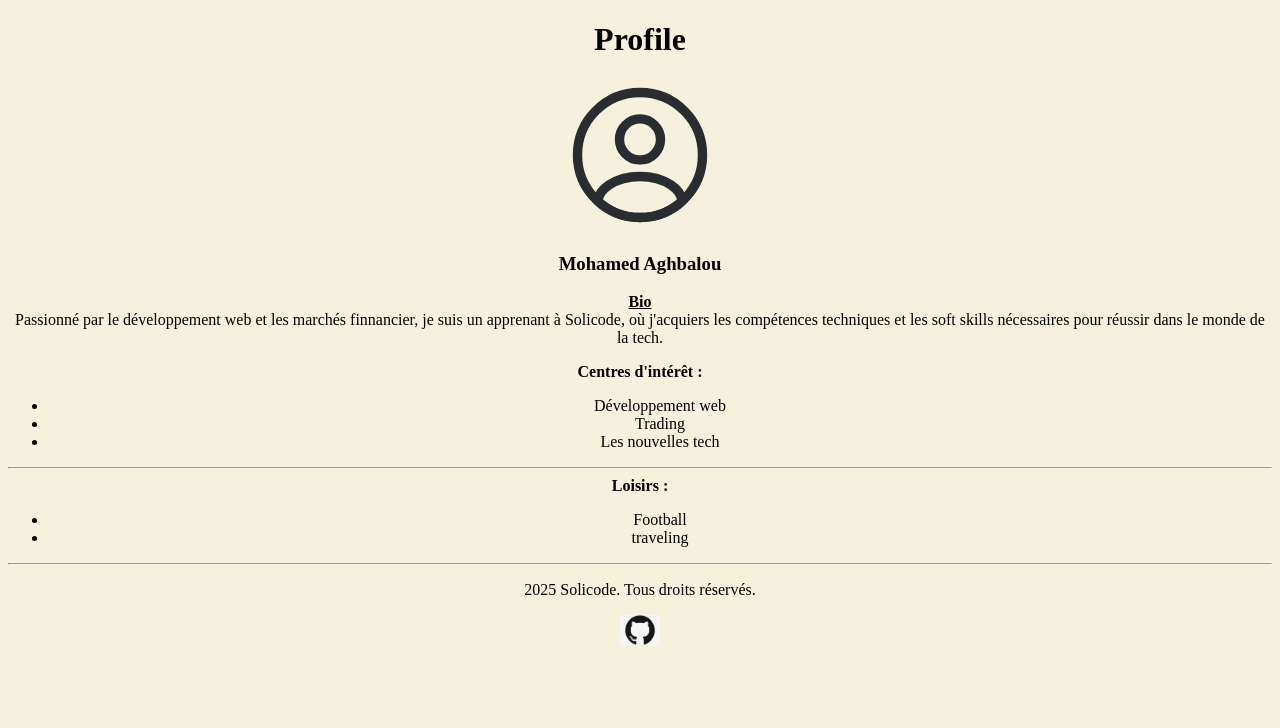
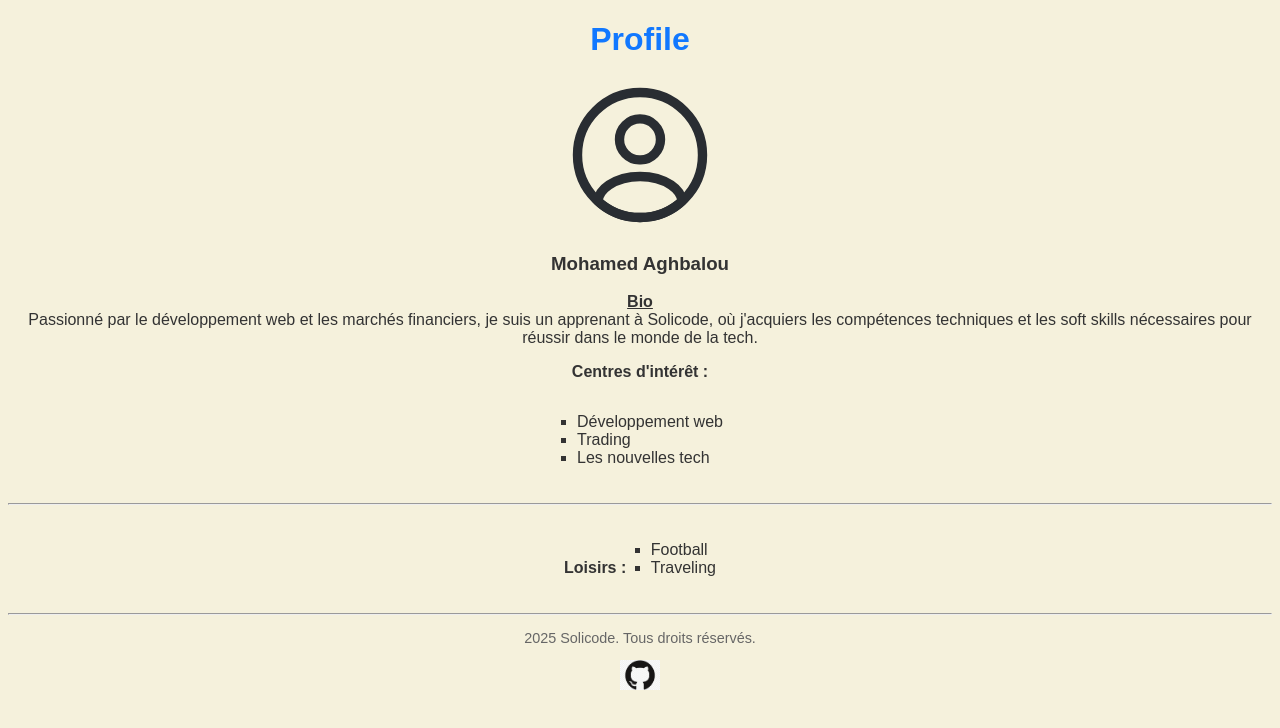
Before and after one commit to medsolicode/Structure-de-base-dune-page-HTML, a plain HTML site: page Page profil Solicode/index.html in a window 1280 px wide. Drawn offline with Linux system fonts and the light colour scheme.

Commit message:
hkfhjhffkjhjkhkdduhjkghfjkdhk

```diff
--- a/Page profil Solicode/index.html
+++ b/Page profil Solicode/index.html
@@ -3,32 +3,54 @@
 <head>
     <meta charset="UTF-8">
     <meta name="viewport" content="width=device-width, initial-scale=1.0">
-    <link rel="stylesheet" type="text/css" href="/Page profil Solicode/style.css">
+    <title>Mon Profile</title>
+    <style>
+        body {
+            background-color: #F5F1DC;
+            font-family: Arial, sans-serif;
+            color: #333;
+        }
 
-    <title>Mon Profile</title>
+        header h1 {
+            color: #1178ff;
+        }
+
+        section {
+            margin: 20px auto;
+            text-align: center;
+        }
+
+        ul {
+            list-style-type: square;
+            padding-left: 20px;
+            text-align: left;
+            display: inline-block;
+        }
+
+        footer {
+            font-size: 0.9em;
+            color: #666;
+        }
+    </style>
 </head>
-<body bgcolor="F5F1DC">
+<body>
     <header align="center">
         <h1><b>Profile</b></h1>
     </header>
+
     <section align="center">
-
         <img src="assets/profile-circle.svg" alt="Photo de profil de l'apprenant" width="150" height="150">
         <h3>Mohamed Aghbalou</h3>
         <p>
-                    <b><u>Bio</u></b>
-                    <br>
-                    Passionné par le développement web et les marchés finnancier, je suis un apprenant à Solicode, où j'acquiers les compétences techniques et les soft skills nécessaires pour réussir dans le monde de la tech.
+            <b><u>Bio</u></b><br>
+            Passionné par le développement web et les marchés financiers, je suis un apprenant à Solicode, où j'acquiers les compétences techniques et les soft skills nécessaires pour réussir dans le monde de la tech.
         </p>
-                <p>
-                    <b>Centres d'intérêt :</b>
-                </p>
+        <p><b>Centres d'intérêt :</b></p>
         <ul>
             <li>Développement web</li>
             <li>Trading</li>
             <li>Les nouvelles tech</li>
         </ul>
-
     </section>
 
     <hr>
@@ -37,18 +59,17 @@
         <b>Loisirs :</b>
         <ul>
             <li>Football</li>
-                 <li>traveling</li>
+            <li>Traveling</li>
+        </ul>
+    </section>
 
-
-            </ul>
-         </section align="center">
     <hr>
 
     <footer align="center">
         <p>2025 Solicode. Tous droits réservés.</p>
-            <a href="https://github.com/medsolicode" target="blank">
-               <img src="assets/giticon.jpg" width="40"  height="30" alt="github icon">
+        <a href="https://github.com/medsolicode" target="_blank">
+            <img src="assets/giticon.jpg" width="40" height="30" alt="github icon">
+        </a>
     </footer>
-
 </body>
 </html>
```
Also changed, not shown: HTML réalisation/Contact.html (+0 -4 lines), HTML réalisation/cv.html (+1 -4 lines), HTML réalisation/index.html (+1 -17 lines). Lines whose indentation alone changed are shown as unchanged.
